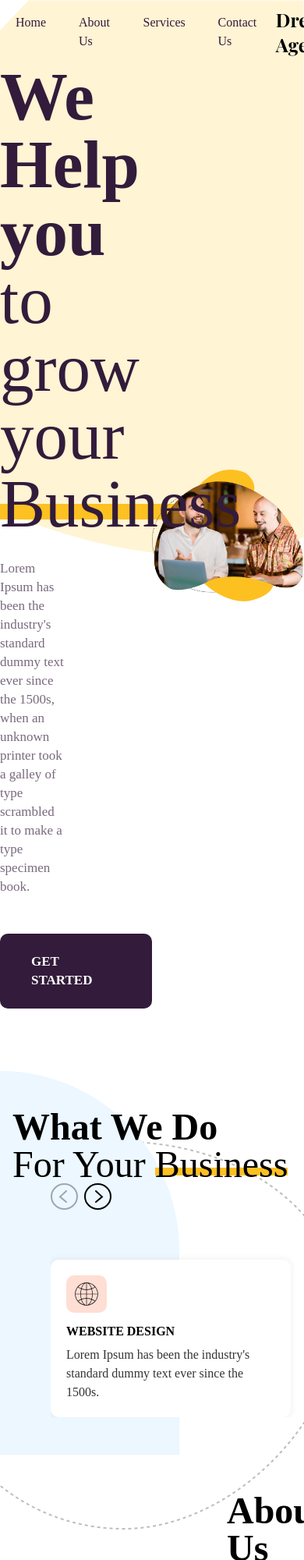
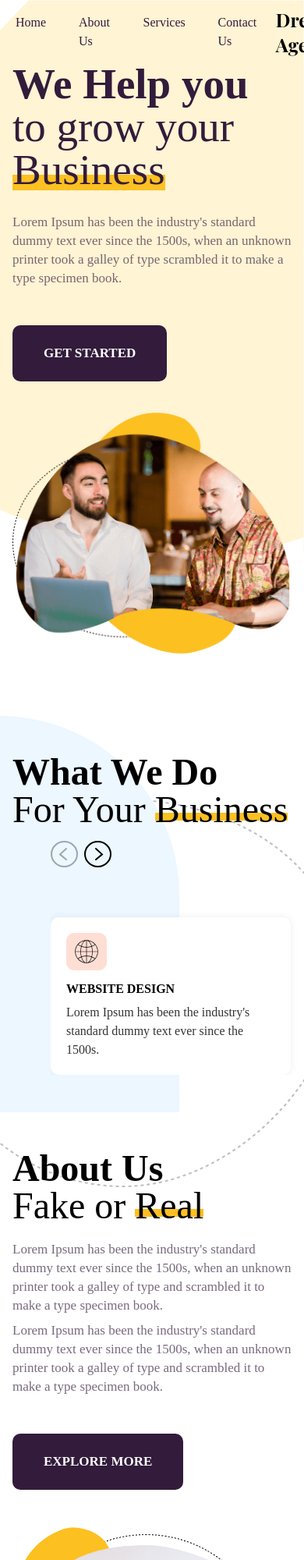
Before and after one commit to erdys/landing-page-dream-agency, a website built with webpack: page index.html in a window 390 px wide. Shown: the top 2000 px of the page at 78% size. Built offline with nearby package versions, Linux system fonts and the light colour scheme; a web font is replaced by a local one.

Commit message:
add responsive version and update README

```diff
--- a/index.html
+++ b/index.html
@@ -75,16 +75,16 @@
     </header>
     <main class="overflow-hidden">
         <section id="hero" class="py-20 bg-shape1 bg-no-repeat bg-right-top">
-            <div class="container mx-auto">
-                <div class="flex flex-row items-center justify-center">
-                    <div class="w-6/12">
-                        <h2 class="font-light text-primary text-[5.4375rem] leading-[5.4375rem] mb-7"><span class="font-bold block">We Help you</span> to grow your <span class="relative">Business<span class="absolute border-b-[20px] -z-10 border-yellow bottom-7 left-0 right-0"></span></span></h2>
-                        <div class="w-2/3 pr-12">
+            <div class="container mx-auto px-4 sm:px-6 lg:px-8">
+                <div class="flex flex-col lg:flex-row items-center justify-center">
+                    <div class="w-full lg:w-6/12">
+                        <h2 class="font-light text-primary text-[3.4375rem] lg:text-[5.4375rem] leading-[3.4375rem] lg:leading-[5.4375rem] mb-7"><span class="font-bold block">We Help you</span> to grow your <span class="relative">Business<span class="absolute border-b-[20px] -z-10 border-yellow bottom-1 lg:bottom-7 left-0 right-0"></span></span></h2>
+                        <div class="w-full lg:w-2/3 lg:pr-12">
                             <p class="text-secondary text-[1.0625rem]/6 mb-2 pr-22">Lorem Ipsum has been the industry's standard dummy text ever since the 1500s, when an unknown printer took a galley of type scrambled it to make a type specimen book.</p>
                         </div>
-                        <a href="#" class="rounded-lg bg-primary inline-block py-6 px-10 font-bold text-white uppercase text-[1.0625rem]/6 mt-10">Get Started</a>
+                        <a href="#" class="rounded-lg bg-primary inline-block py-6 px-10 font-bold text-white uppercase text-[1.0625rem]/6 my-10">Get Started</a>
                     </div>
-                    <div class="w-6/12">
+                    <div class="w-full lg:w-6/12">
                         <img src="image/main.png" alt="" class="">
                     </div>
                 </div>
@@ -100,28 +100,8 @@
             </div>
             <div class="flex flex-col flex-1 md:justify-center w-full">
                 <div class="grid grid-cols-12 items-center">
-                    <!-- <div class="col-start-3 col-span-1 self-end">
-                        <ul class="flex gap-2">
-                            <li>
-                                <a href="#">
-                                    <svg width="35" height="34" viewBox="0 0 35 34" fill="none" xmlns="http://www.w3.org/2000/svg">
-                                        <path d="M34 17C34 25.8094 26.6402 33 17.5 33C8.35978 33 1 25.8094 1 17C1 8.19057 8.35978 1 17.5 1C26.6402 1 34 8.19057 34 17Z" stroke="black" stroke-opacity="0.33" stroke-width="2" />
-                                        <path d="M20 10L12 17.3443L20 24" stroke="black" stroke-opacity="0.33" stroke-width="2" stroke-linecap="round" />
-                                    </svg>
-                                </a>
-                            </li>
-                            <li>
-                                <a href="#">
-                                    <svg width="35" height="34" viewBox="0 0 35 34" fill="none" xmlns="http://www.w3.org/2000/svg">
-                                        <path d="M1 17C1 25.8094 8.35978 33 17.5 33C26.6402 33 34 25.8094 34 17C34 8.19057 26.6402 1 17.5 1C8.35978 1 1 8.19057 1 17Z" stroke="black" stroke-width="2" />
-                                        <path d="M15 10L23 17.3443L15 24" stroke="black" stroke-width="2" stroke-linecap="round" />
-                                    </svg>
-                                </a>
-                            </li>
-                        </ul>
-                    </div> -->
                     <div class="col-start-3 col-span-10 overflow-hidden">
-                        <ul class="flex gap-2">
+                        <ul class="flex gap-2 mt-4">
                             <li>
                                 <a href="#">
                                     <svg width="35" height="34" viewBox="0 0 35 34" fill="none" xmlns="http://www.w3.org/2000/svg">
@@ -227,11 +207,11 @@
 
         <section id="what-we-do" aria-label="What We Do" class="relative py-12 sm:py-20">
             <div class="mx-auto max-w-7xl px-4 sm:px-6 lg:px-8">
-                <div class="flex flex-row items-center justify-center">
-                    <div class="w-1/2">
-                        <div><img src="image/people.png" alt="" class=""></div>
+                <div class="flex flex-col-reverse lg:flex-row items-center justify-center">
+                    <div class="w-full text-center lg:w-1/2 flex justify-center">
+                        <img src="image/people.png" alt="" class="">
                     </div>
-                    <div class="w-1/2 pl-24">
+                    <div class="w-full pb-12 lg:w-1/2 lg:pl-24">
                         <h2 class="text-5xl font-light mb-5"><span class="font-bold block">About Us</span> Fake or <span class="relative">Real<span class="absolute border-b-10 -z-10 border-yellow bottom-3 left-0 right-0"></span></span></h2>
                         <p class="text-secondary text-[1.0625rem]/6 mb-2">Lorem Ipsum has been the industry's standard dummy text ever since the 1500s, when an unknown printer took a galley of type and scrambled it to make a type specimen book.</p>
                         <p class="text-secondary text-[1.0625rem]/6 mb-2">Lorem Ipsum has been the industry's standard dummy text ever since the 1500s, when an unknown printer took a galley of type and scrambled it to make a type specimen book.</p>
@@ -244,10 +224,10 @@
         <section id="our-recent-work" aria-label="Our Recent Work" class="relative pt-12 pb-8">
             <div class="mx-auto max-w-7xl px-4 sm:px-6 lg:px-8">
                 <div class="flex flex-col items-start justify-between gap-y-12 lg:flex-row">
-                    <div class="w-4/12">
+                    <div class="w-full lg:w-4/12">
                         <h2 class="text-5xl font-light"><span class="font-bold block">Our Recent Work</span> By Our <span class="relative">Experts<span class="absolute border-b-10 -z-10 border-yellow bottom-3 left-0 right-0"></span></span></h2>
                     </div>
-                    <div class="w-2/5">
+                    <div class="w-full lg:w-2/5">
                         <p class="text-primary">Lorem Ipsum has been the industry's standard dummy text ever since the 1500s, when an unknown printer took a galley of type and scrambled it to make a type specimen book.</p>
                     </div>
                 </div>
@@ -359,7 +339,7 @@
     <footer id="footer" class="bg-black py-20 rounded-tr-[158px]">
         <div class="mx-auto max-w-7xl px-4 sm:px-6 lg:px-8">
             <div class="flex flex-col items-start justify-between gap-y-12 lg:flex-row">
-                <div class="w-4/12">
+                <div class="w-full lg:w-4/12">
                     <h3 class="mb-4 text-4xl font-secondary text-white">Dream Agency</h3>
                     <p class="text-white">Lorem Ipsum has been the industry's standard dummy text ever since the 1500s, when an unknown printer took a galley of type and scrambled it to make a type specimen book. It has survived not only five centuries.</pclass>
                     <p class="mt-7 uppercase text-white font-semibold">Get In Touch</p>
@@ -370,7 +350,7 @@
                         <div class="absolute inset-0 -z-10 bg-white ring-1 ring-white transition peer-focus:ring-yellow"></div>
                     </form>
                 </div>
-                <div class="relative w-2/5 h-96">
+                <div class="relative w-full lg:w-2/5 h-96">
                     <iframe class="absolute top-0 left-0 w-full h-full" src="https://www.google.com/maps/embed?pb=!1m14!1m8!1m3!1d12080.73732861526!2d-74.0059418!3d40.7127847!3m2!1i1024!2i768!4f13.1!3m3!1m2!1s0x0%3A0x0!2zM40zMDA2JzEwLjAiTiA3NMKwMjUnMzcuNyJX!5e0!3m2!1sen!2sus!4v1648482801994!5m2!1sen!2sus" frameborder="0" style="border:0;" allowfullscreen="" aria-hidden="false" tabindex="0">
                     </iframe>
                 </div>
```
Also changed, not shown: README.md.
